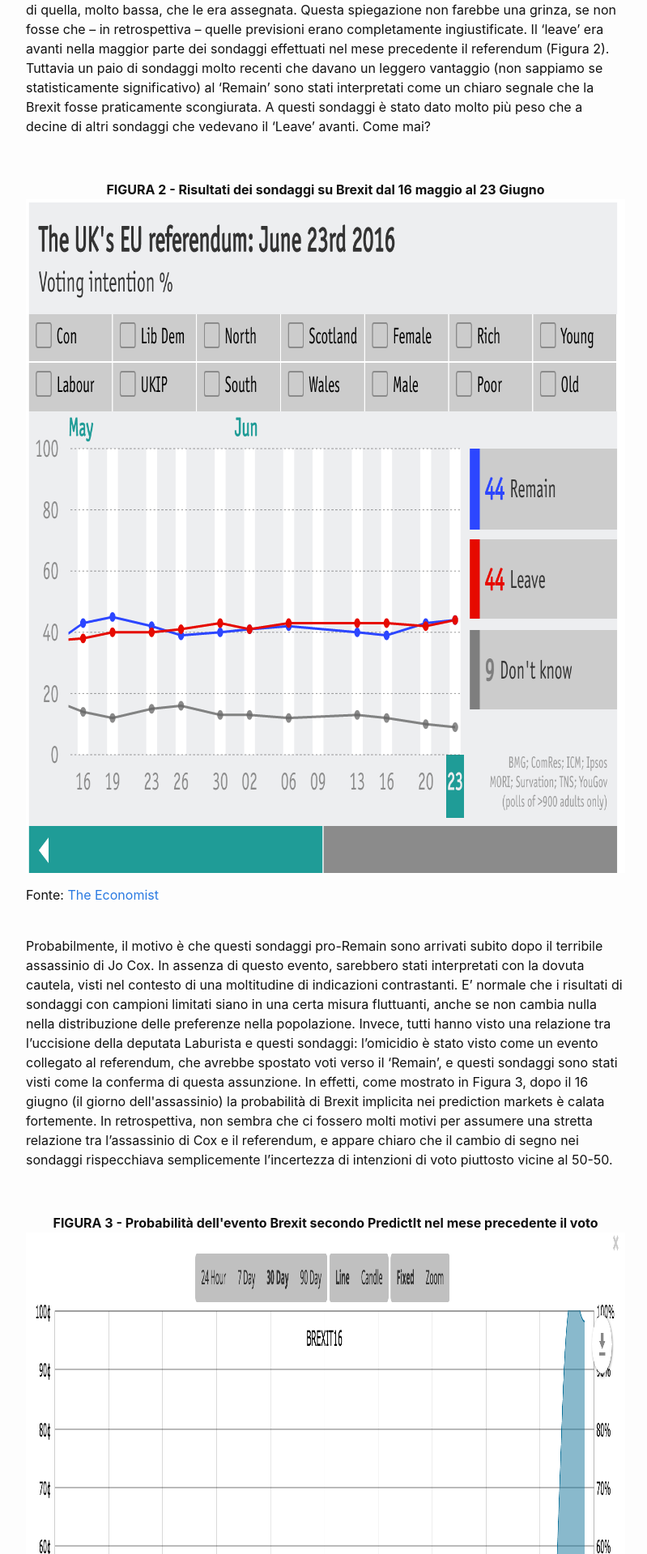
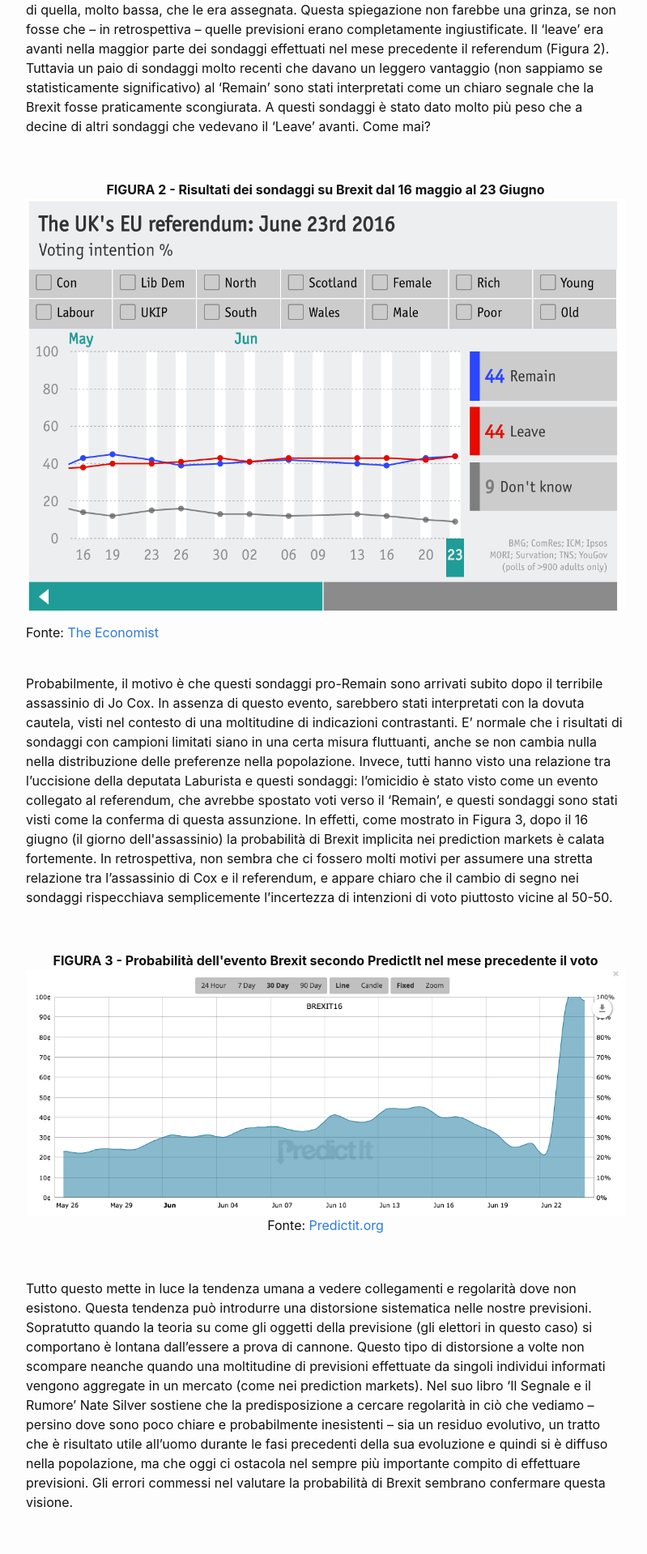
Before and after one commit to danielegirardi/danielegirardi.github.io, a Jekyll site: the page built from posts/brexitpost.md, in a window 1280 px wide. Shown: the part 1547-3466 px from the top of the page at 81% size, without its empty margins (238-1037 px from the left). Built offline with Jekyll 4.4.1, drawn with Linux system fonts in a browser that asks for light colours; our own code applies the rules of GitHub Pages for plain Markdown files.

Commit message:
Update brexitpost.md

```diff
--- a/posts/brexitpost.md
+++ b/posts/brexitpost.md
@@ -47,10 +47,10 @@
 <p> </p>
 <p>L’interpretazione rassicurante dell’accaduto è che a volte gli eventi improbabili accadono. In fondo gli esperti e i mercati assegnavano a questo evento una probabilità bassa, ma non nulla. Il fatto che la Brexit sia accaduta non significa necessariamente che avesse una probabilità più alta di quella, molto bassa, che le era assegnata. Questa spiegazione non farebbe una grinza, se non fosse che – in retrospettiva – quelle previsioni erano completamente ingiustificate. Il ‘leave’ era avanti nella maggior parte dei sondaggi effettuati nel mese precedente il referendum (Figura 2). Tuttavia un paio di sondaggi molto recenti che davano un leggero vantaggio (non sappiamo se statisticamente significativo) al ‘Remain’ sono stati interpretati come un chiaro segnale che la Brexit fosse praticamente scongiurata. A questi sondaggi è stato dato molto più peso che a decine di altri sondaggi che vedevano il ‘Leave’ avanti. Come mai?</p>
 <p> </p>
-<p style="text-align: center;"><strong>FIGURA 2 - Risultati dei sondaggi su Brexit dal 16 maggio al 23 Giugno</strong><br /><img class="aligncenter size-full wp-image-1058" src="https://danielegirardi.github.io/posts/brexitpost_fig2.png" alt="Schermata 2016-06-25 alle 10.17.47" width="1212" height="832" /></p>
+<p style="text-align: center;"><strong>FIGURA 2 - Risultati dei sondaggi su Brexit dal 16 maggio al 23 Giugno</strong><br /><img class="aligncenter size-full wp-image-1058" src="https://danielegirardi.github.io/posts/brexitpost_fig2.png" alt="Schermata 2016-06-25 alle 10.17.47" /></p>
 <p>Fonte: <a href="http://www.economist.com/blogs/graphicdetail/2016/06/britain-s-eu-referendum" target="_blank" rel="noopener">The Economist</a><br /> </p>
 <p>Probabilmente, il motivo è che questi sondaggi pro-Remain sono arrivati subito dopo il terribile assassinio di Jo Cox. In assenza di questo evento, sarebbero stati interpretati con la dovuta cautela, visti nel contesto di una moltitudine di indicazioni contrastanti. E’ normale che i risultati di sondaggi con campioni limitati siano in una certa misura fluttuanti, anche se non cambia nulla nella distribuzione delle preferenze nella popolazione. Invece, tutti hanno visto una relazione tra l’uccisione della deputata Laburista e questi sondaggi: l’omicidio è stato visto come un evento collegato al referendum, che avrebbe spostato voti verso il ‘Remain’, e questi sondaggi sono stati visti come la conferma di questa assunzione. In effetti, come mostrato in Figura 3, dopo il 16 giugno (il giorno dell'assassinio) la probabilità di Brexit implicita nei prediction markets è calata fortemente. In retrospettiva, non sembra che ci fossero molti motivi per assumere una stretta relazione tra l’assassinio di Cox e il referendum, e appare chiaro che il cambio di segno nei sondaggi rispecchiava semplicemente l’incertezza di intenzioni di voto piuttosto vicine al 50-50.</p>
 <p> </p>
-<p style="text-align: center;"><strong>FIGURA 3 - Probabilità dell'evento Brexit secondo PredictIt nel mese precedente il voto</strong><br /><img class="aligncenter size-full wp-image-1065" src="https://danielegirardi.github.io/posts/brexitpost_fig3.png" alt="Schermata 2016-06-25 alle 10.34.37" width="2172" height="888" />Fonte: <a href="https://www.predictit.org/Contract/784/Will-the-UK-vote-to-leave-the-EU-by-year-end-2016#data" target="_blank" rel="noopener">Predictit.org</a></p>
+<p style="text-align: center;"><strong>FIGURA 3 - Probabilità dell'evento Brexit secondo PredictIt nel mese precedente il voto</strong><br /><img class="aligncenter size-full wp-image-1065" src="https://danielegirardi.github.io/posts/brexitpost_fig3.png" alt="Schermata 2016-06-25 alle 10.34.37" />Fonte: <a href="https://www.predictit.org/Contract/784/Will-the-UK-vote-to-leave-the-EU-by-year-end-2016#data" target="_blank" rel="noopener">Predictit.org</a></p>
 <p> </p>
 <p>Tutto questo mette in luce la tendenza umana a vedere collegamenti e regolarità dove non esistono. Questa tendenza può introdurre una distorsione sistematica nelle nostre previsioni. Sopratutto quando la teoria su come gli oggetti della previsione (gli elettori in questo caso) si comportano è lontana dall’essere a prova di cannone. Questo tipo di distorsione a volte non scompare neanche quando una moltitudine di previsioni effettuate da singoli individui informati vengono aggregate in un mercato (come nei prediction markets). Nel suo libro ‘Il Segnale e il Rumore’ Nate Silver sostiene che la predisposizione a cercare regolarità in ciò che vediamo – persino dove sono poco chiare e probabilmente inesistenti – sia un residuo evolutivo, un tratto che è risultato utile all’uomo durante le fasi precedenti della sua evoluzione e quindi si è diffuso nella popolazione, ma che oggi ci ostacola nel sempre più importante compito di effettuare previsioni. Gli errori commessi nel valutare la probabilità di Brexit sembrano confermare questa visione.</p>
```
